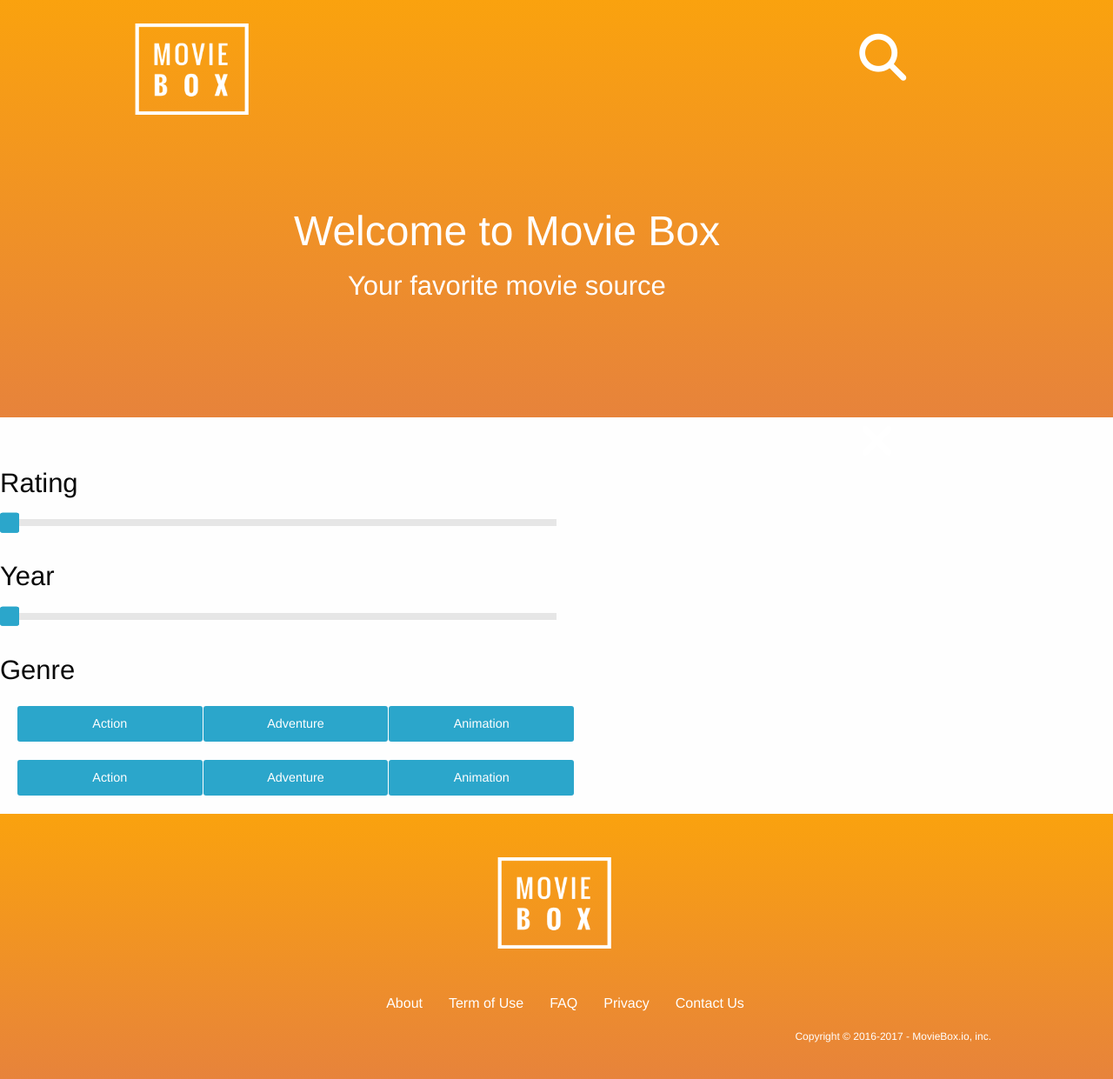
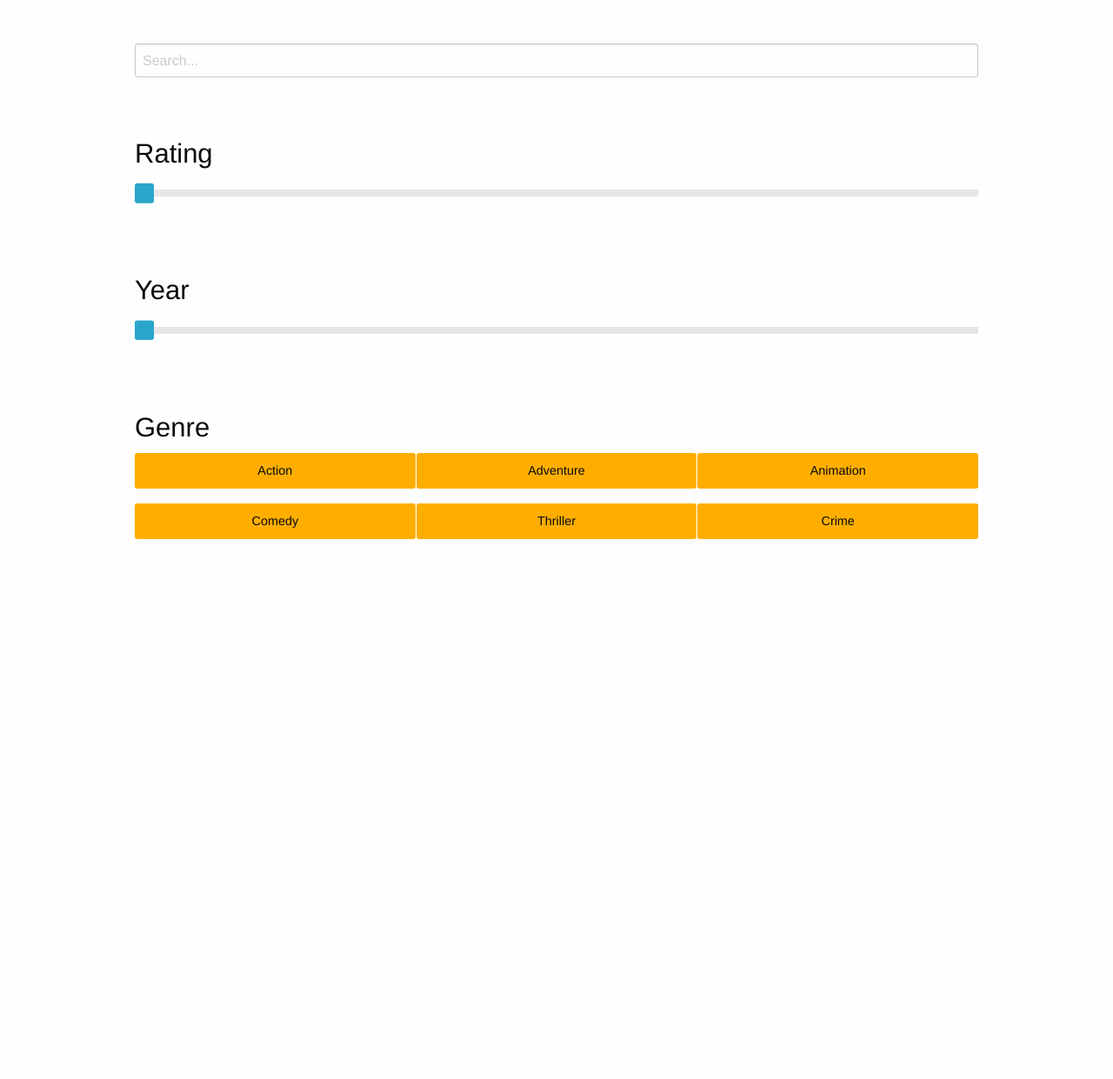
Before and after one commit to thordisb/MovieFinder, a plain HTML site: page search.html in a window 1280 px wide. Shown: the whole page at 87% size. After the commit the page ends 800 px from the top, so only its background shows below. Drawn offline with Linux system fonts and the light colour scheme.

Commit message:
search changes

```diff
--- a/css/styles.css
+++ b/css/styles.css
@@ -197,16 +197,10 @@
 	z-index: 50;
 }*/
 /*----------------------------------------leit------------------------*/
-  #slider {
-  	width: 50%;
-  }
 
-  #genrebtn {
-  	width: 50%;
-  	text-align: center;
-  	margin: 20px;
-
-  }
+  .row {
+	margin-top: 50px;
+}
 /*-------------------------------slider in about movie--------------------*/
 .cast, .mobilestills{
  height: 800px;
--- a/search.html
+++ b/search.html
@@ -8,45 +8,31 @@
 		<link rel="stylesheet" type="text/css" href="css/styles.css">
 		<link rel="stylesheet" type="text/css" href="css/foundation.min.css">
 
-		<!-- Javascript -->
-		<script src="https://use.fontawesome.com/390ded57b1.js"></script>
-		<script type="text/javascript" src="js/jquery.js"></script>
-		<script type="text/javascript" src="js/app.js"></script>
-		<script type="text/javascript" src="js/foundation.js"></script>
-		<script type="text/javascript" src="js/jquery.js"></script>
+
+
 
 	</head>
 	<body>
-		<div class="navbar">
-			<div class="row align-justify">
-				<div class="columns small-2">
-					<img class="logo" src="img/Moviebox_logo.png">
-				</div>
-				<div class="columns small-2 search">
-					<i class="fa fa-search" aria-hidden="true"></i>
-				</div>
-				<div class="row align-center align-middle welcometext">
-					<h1 class="columns small-12">Welcome to Movie Box</h1>
-					<h3 class="columns small-12">Your favorite movie source</h3>
+		<div class="row">
+		  <div class="small-12 large-12 columns">
+		  	<input type="search" name="search" placeholder="Search..." id="search">
 		  </div>
 		</div>
+
+		<div class="row">
+		  <div class="small-12 large-12 columns">
+		  <h3>Rating</h3>
+		  <div class="slider" data-slider data-initial-start="50" data-end="200">
+			  <span class="slider-handle"  data-slider-handle role="slider" tabindex="1"></span>
+			  <span class="slider-fill" data-slider-fill></span>
+			  <input type="hidden">
 			</div>
-		<div class="row align-right">
-			<div class="columns small-2">
-				<div>
-					<i class="fa fa-times" id="close" aria-hidden="true"></i>
 		</div>
 		  </div>
 		</div>
 
-		<h3>Rating</h3>
-		<div class="slider" data-slider data-initial-start="25" data-initial-end="75" id="slider">
-		  <span class="slider-handle" data-slider-handle role="slider" tabindex="1"></span>
-		  <span class="slider-fill" data-slider-fill></span>
-		  <span class="slider-handle" data-slider-handle role="slider" tabindex="1"></span>
-		  <input type="hidden">
-		  <input type="hidden">
-		</div>
+		<div class="row" id="top">
+		  <div class="small-12 large-12 columns">
 		  <h3>Year</h3>
 		  <div class="slider" data-slider data-initial-start="25" data-initial-end="75" id="slider">
 		  <span class="slider-handle" data-slider-handle role="slider" tabindex="1"></span>
@@ -55,42 +41,28 @@
 		  <input type="hidden">
 		  <input type="hidden">
 		</div>
+		  </div>
+		</div>
+
+		<div class="row">
+		  <div class="small-12 large-12 columns">
 		  	<h3>Genre</h3>
-		<div class="expanded button-group" id="genrebtn">
+		<div class="expanded warning button-group" id="genrebtn">
 		  <a class="button">Action</a>
 		  <a class="button">Adventure</a>
 		  <a class="button">Animation</a>
 		</div>
-		<div class="expanded button-group" id="genrebtn">
-		  <a class="button">Action</a>
-		  <a class="button">Adventure</a>
-		  <a class="button">Animation</a>
+		<div class="expanded warning button-group" id="genrebtn">
+		  <a class="button">Comedy</a>
+		  <a class="button">Thriller</a>
+		  <a class="button">Crime</a>
+		</div>
 		  </div>
 
-
-
-
-
-
-		<footer>
-			<div class="row align-center">
-				<div class="columns small-2">
-					<img class="logo" src="img/Moviebox_logo.png">
 		</div>
-			</div>
-			<div class="row align-center">
-				<ul>
-					<li class="footerlist columns small-3 large-5"><a href="#">About</a></li>
-					<li class="footerlist columns small-3 large-5"><a href="#">Term of Use</a></li>
-					<li class="footerlist columns small-3 large-5"><a href="#">FAQ</a></li>
-					<li class="footerlist columns small-3 large-5"><a href="#">Privacy</a></li>
-					<li class="footerlist columns small-3 large-5"><a href="#">Contact Us</a></li>
-				</ul>
-			</div>
-			<div class="row align-right">
-				<p class="CopyrightText">Copyright © 2016-2017 - MovieBox.io, inc.</p>
-			</div>
-		</footer>
-
+		 <script src="https://use.fontawesome.com/390ded57b1.js"></script>
+		<script type="text/javascript" src="js/jquery.js"></script>
+		<script type="text/javascript" src="js/app.js"></script>
+		<script type="text/javascript" src="js/foundation.js"></script>
 	</body>
 </html>
```
Also changed, not shown: 1 other file. Lines whose indentation alone changed are shown as unchanged.
